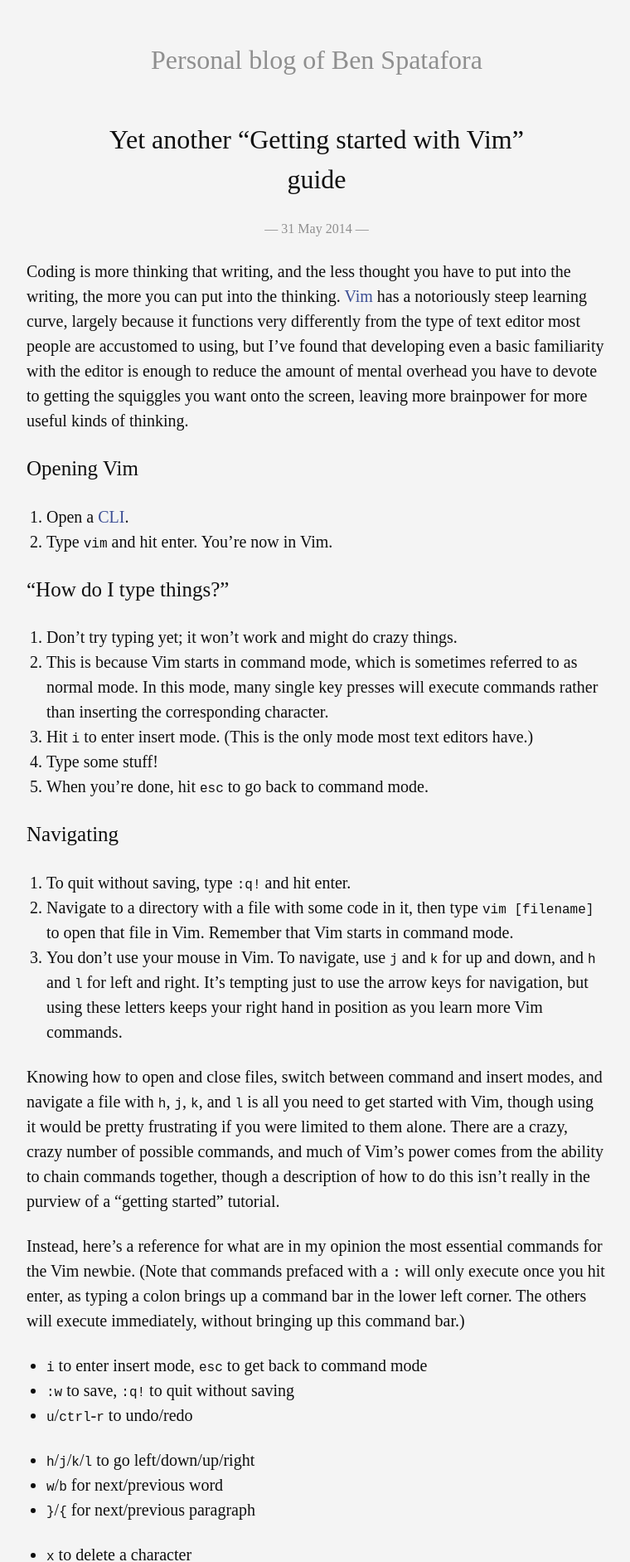
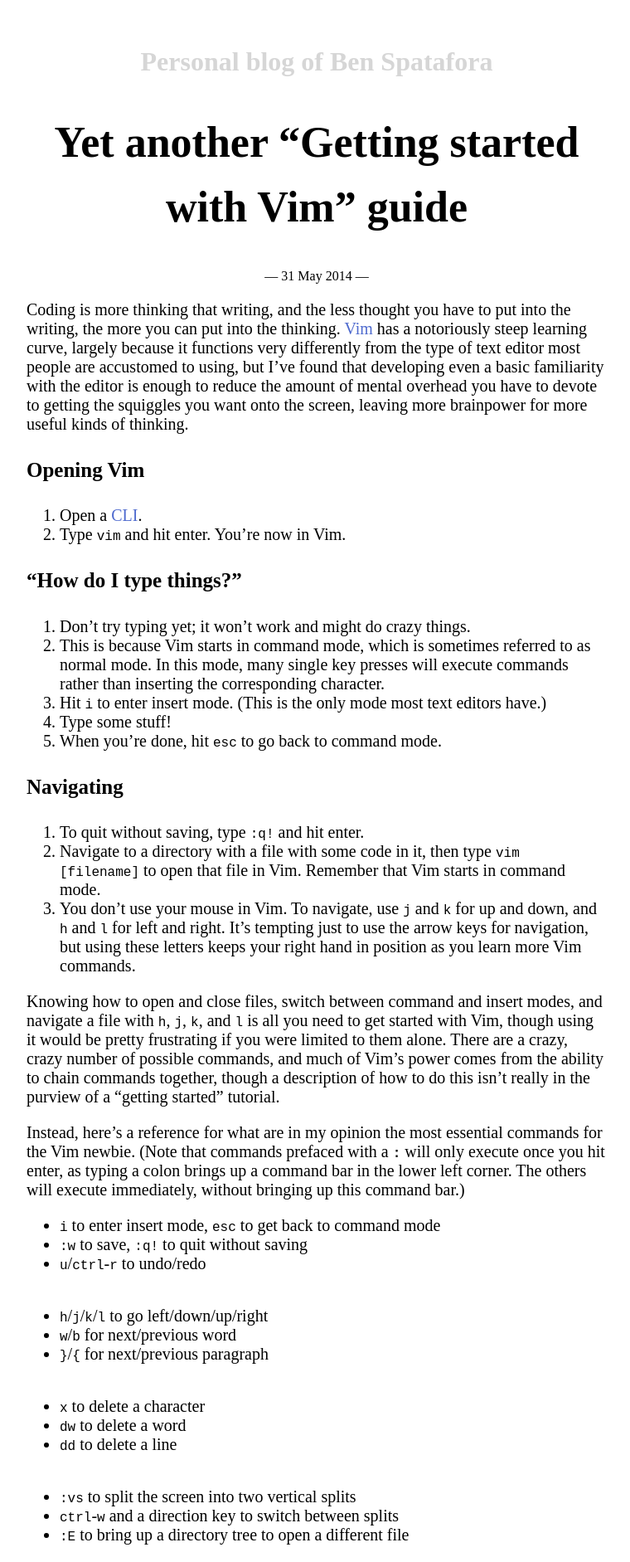
Before and after one commit to bspatafora/bspatafora.github.io, a Jekyll site: the page built from _posts/2014-05-31-yet-another-getting-started-with-vim-guide.markdown, in a window 1280 px wide. Shown: the top 1883 px of the page at 83% size, without its empty margins (258-1018 px from the left). Built offline with Jekyll 4.4.1, drawn with Linux system fonts in a browser that asks for light colours; some web fonts are replaced.

Commit message:
Redo styles in SCSS

```diff
--- a/_config.yml
+++ b/_config.yml
@@ -2,5 +2,7 @@
 markdown: kramdown
 highlighter: pygments
 permalink: /blog/:title
+sass:
+  sass_dir: /css/_sass
 gems:
   - jekyll-redirect-from
--- a/_layouts/default.html
+++ b/_layouts/default.html
@@ -13,7 +13,7 @@
   <body>
     <header>
       <a href="/">
-        <h2>{{ site.name }}</h2>
+        <h2 class="site-name">{{ site.name }}</h2>
       </a>
     </header>
     <main>
--- a/_layouts/post.html
+++ b/_layouts/post.html
@@ -2,7 +2,7 @@
 layout: default
 ---
 <article>
-  <h2>{{ page.title }}</h2>
+  <h1 class="post-title">{{ page.title }}</h1>
   <span class="small date">— {{ page.date | date_to_string }} —</span>
   {{ content }}
 </article>
--- /dev/null
+++ b/css/_sass/_layout.scss
@@ -0,0 +1,35 @@
+.site-name {
+  color: $light-gray;
+  text-align: center;
+}
+
+body {
+  margin: 5rem auto;
+  padding: 0 5rem;
+  width: 700px;
+}
+
+.post-title {
+  text-align: center;
+}
+
+.posts {
+  list-style: none;
+  text-align: center;
+}
+
+.posts {
+  li {
+    color: $black;
+    font-size: $sub-headline;
+    margin-bottom: 2rem;
+    a {
+      color: inherit;
+    }
+  }
+}
+
+.date {
+  display: block;
+  text-align: center;
+}
--- /dev/null
+++ b/css/_sass/_reset.scss
@@ -0,0 +1,11 @@
+html {
+  font-size: 62.5%;  // 10px
+}
+
+a {
+  text-decoration: none;
+}
+
+hr {
+  border: none;
+}
--- /dev/null
+++ b/css/_sass/_typography.scss
@@ -0,0 +1,45 @@
+html {
+  font-family: $base-font-family;
+}
+
+h1,
+h2,
+h3 {
+  line-height: $base-line-height;
+}
+
+h1 {
+  font-size: $title;
+}
+
+h2 {
+  font-size: $headline;
+}
+
+h3,
+blockquote p {
+  font-size: $sub-headline;
+}
+
+p,
+ul,
+ol {
+  font-size: $primary-text;
+}
+
+.small,
+pre,
+code {
+  font-size: $secondary-text;
+}
+
+a {
+  color: $blue;
+  &:visited {
+    color: $purple;
+  }
+}
+
+.lineno {
+  color: $light-gray;
+}
--- /dev/null
+++ b/css/_sass/_variables.scss
@@ -0,0 +1,16 @@
+// Typography
+$base-font-family: 'Averia Serif Libre';
+$base-line-height: 1.5;
+
+$title: 5.2rem;
+$headline: 3.2rem;
+$sub-headline: 2.5rem;
+$primary-text: 2.0rem;
+$secondary-text: 1.6rem;
+
+// Colors
+$black: #0F0F0F;
+$blue: #4E6ACE;
+$purple: #762D84;
+$light-gray: #D6D6D6;
+$white: #F4F4F4;
--- a/css/main.css
+++ /dev/null
@@ -1,134 +0,0 @@
-/* Resets */
-
-h1, h2, h3, p, ol, ul, li, pre, hr {
-  border: none;
-  font-weight: 300;
-  margin: 0;
-  padding: 0;
-}
-
-a {
-  text-decoration: none;
-}
-
-/* Type */
-
-html {
-  font-family: 'Averia Serif Libre';
-  font-size: 62.5%; /* Set default root font to 10px */
-  line-height: 1.5;
-}
-
-h1 {
-  font-size: 5.2rem;
-}
-
-h2, .posts li {
-  font-size: 3.2rem;
-  max-width: 50rem;
-  text-align: center;
-}
-
-h3 {
-  font-size: 2.5rem;
-}
-
-p, li {
-  font-size: 2.0rem;
-}
-
-.small, code, .gist {
-  font-size: 1.6rem;
-}
-
-/* Color */
-
-html {
-  background: #f4f4f4;
-  color: #0f0f0f;
-}
-
-a {
-  color: #3B4E94;
-}
-
-a:visited {
-  color: #762D84;
-}
-
-.posts a {
-  color: #0f0f0f;
-}
-
-pre {
-  background: #F8F8FF;
-  border: 1px solid #DDD;
-  border-radius: 3px;
-}
-
-header h2, .date {
-  color: #8F8F8F;
-}
-
-.lineno {
-  color: #E1E1E1;
-}
-
-/* Layout */
-
-body {
-  margin: 0 auto;
-  width: 700px;
-}
-
-h2, .posts li {
-  margin: 0 auto;
-}
-
-h2, h3, p, ol, ul, pre {
-  margin-bottom: 2.4rem;
-}
-
-.gist-file {
-  margin-bottom: 2.4rem !important;
-}
-
-header h2 {
-  margin-bottom: 0;
-}
-
-ol, ul {
-  padding-left: 2.4rem;
-}
-
-.posts {
-  padding-left: 0;
-}
-
-pre {
-  padding: 1.2rem;
-}
-
-header {
-  margin-top: 4.8rem;
-}
-
-header, main {
-  margin-bottom: 4.8rem;
-}
-
-.posts li {
-  margin-bottom: 9.6rem;
-}
-
-.date {
-  display: block;
-  margin-bottom: 2.4rem;
-  text-align: center;
-}
-
-/* ... */
-
-.posts {
-  list-style: none;
-}
--- /dev/null
+++ b/css/main.scss
@@ -0,0 +1,7 @@
+---
+---
+
+@import 'variables';
+@import 'reset';
+@import 'typography';
+@import 'layout';
```
